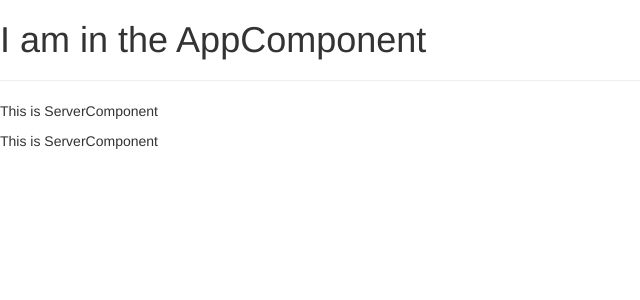
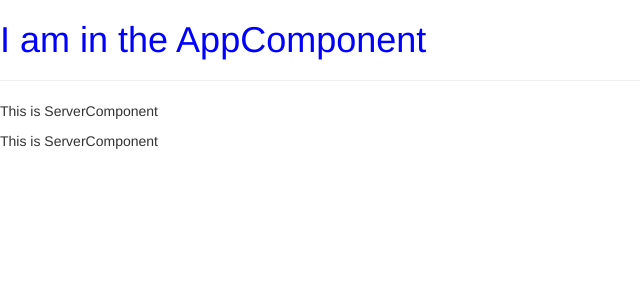
Before and after one commit to sagasoftech/angular-tutorial-old, an Angular app: page / in a window 1280 px wide. Shown: the top 300 px of the page, without its empty margins (0-640 px from the left). Built offline with nearby package versions, Linux system fonts and the light colour scheme.

Commit message:
Component style

```diff
--- a/src/app/app.component.css
+++ b/src/app/app.component.css
@@ -0,0 +1,3 @@
+h1{
+    color: blue;
+}
```
